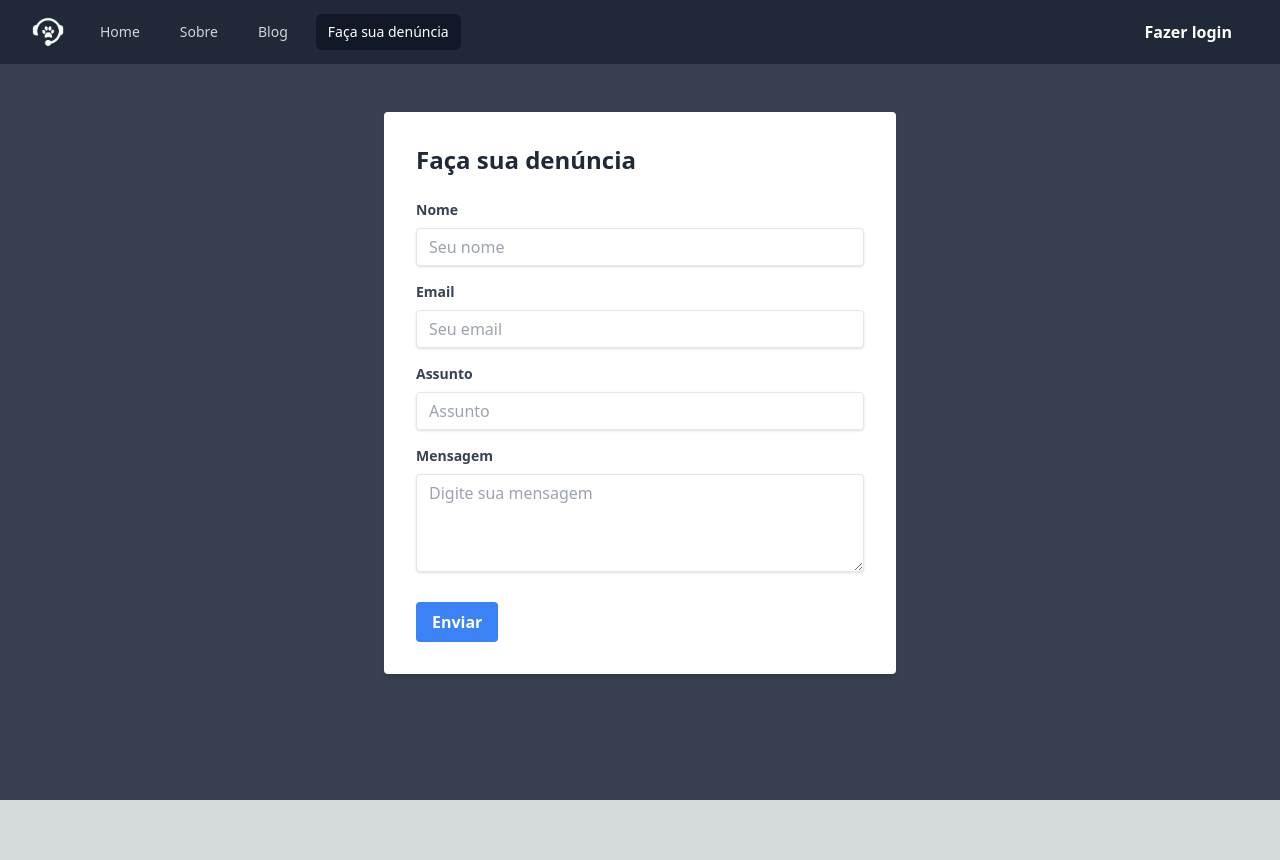
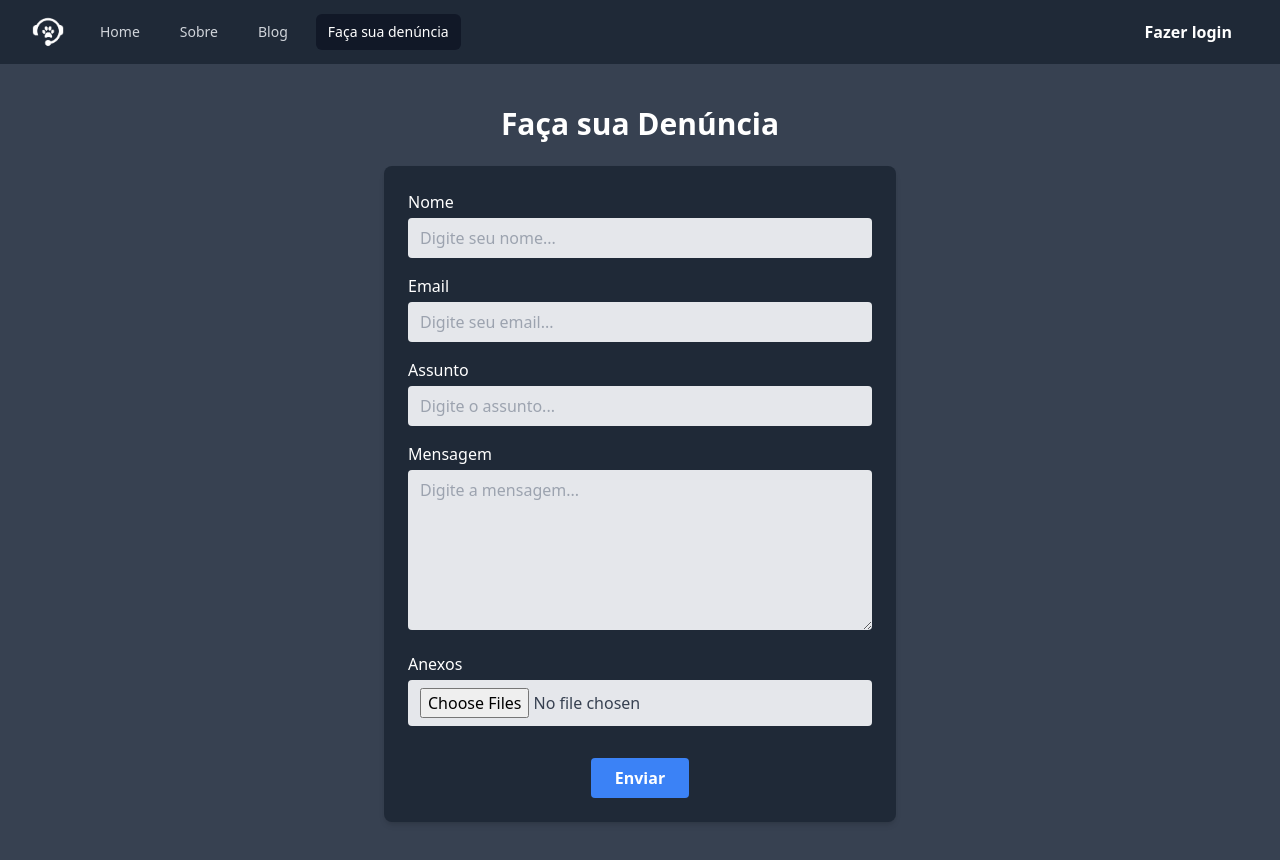
Before and after one commit to wendelmatheus/tcc, a Next.js app: page /faca-sua-denuncia in a window 1280 px wide. Shown: the top 860 px of the page. Before the commit the page ends 800 px from the top, so only its background shows below. Built offline with nearby package versions, Linux system fonts and the light colour scheme.

Commit message:
adicionado a opção de inserir um anexo na página faça sua denúncia

```diff
--- a/src/pages/faca-sua-denuncia.tsx
+++ b/src/pages/faca-sua-denuncia.tsx
@@ -1,68 +1,39 @@
 import Navbar from "@/view/components/navbar";
 
-export default function Denuncia() {
+export default function Report() {
   return (
-    <div className="bg-gray-700 min-h-screen">
+    <>
       <Navbar />
-      <div className="flex justify-center items-center py-12">
-        <div className="w-full max-w-lg bg-white p-8 rounded shadow-md">
-          <h1 className="text-2xl font-bold mb-6 text-gray-800">Faça sua denúncia</h1>
-          <form>
-            <div className="mb-4">
-              <label className="block text-gray-700 text-sm font-bold mb-2" htmlFor="name">
-                Nome
-              </label>
-              <input
-                className="shadow appearance-none border rounded w-full py-2 px-3 text-gray-700 leading-tight focus:outline-none focus:shadow-outline"
-                id="name"
-                type="text"
-                placeholder="Seu nome"
-              />
+      <div className="bg-gray-700 min-h-screen flex flex-col items-center justify-center py-10 px-4">
+        <h1 className="text-3xl font-bold text-white mb-6">Faça sua Denúncia</h1>
+        <form className="bg-gray-800 p-6 rounded-lg shadow-md w-full max-w-lg space-y-4">
+          <div>
+            <label className="block text-white mb-1" htmlFor="name">Nome</label>
+            <input type="text" id="name" name="name" placeholder="Digite seu nome..." className="w-full px-3 py-2 text-gray-700 bg-gray-200 rounded" />
           </div>
-            <div className="mb-4">
-              <label className="block text-gray-700 text-sm font-bold mb-2" htmlFor="email">
-                Email
-              </label>
-              <input
-                className="shadow appearance-none border rounded w-full py-2 px-3 text-gray-700 leading-tight focus:outline-none focus:shadow-outline"
-                id="email"
-                type="email"
-                placeholder="Seu email"
-              />
+          <div>
+            <label className="block text-white mb-1" htmlFor="email">Email</label>
+            <input type="email" id="email" name="email" placeholder="Digite seu email..." className="w-full px-3 py-2 text-gray-700 bg-gray-200 rounded" />
           </div>
-            <div className="mb-4">
-              <label className="block text-gray-700 text-sm font-bold mb-2" htmlFor="subject">
-                Assunto
-              </label>
-              <input
-                className="shadow appearance-none border rounded w-full py-2 px-3 text-gray-700 leading-tight focus:outline-none focus:shadow-outline"
-                id="subject"
-                type="text"
-                placeholder="Assunto"
-              />
+          <div>
+            <label className="block text-white mb-1" htmlFor="subject">Assunto</label>
+            <input type="text" id="subject" name="subject" placeholder="Digite o assunto..." className="w-full px-3 py-2 text-gray-700 bg-gray-200 rounded" />
           </div>
-            <div className="mb-6">
-              <label className="block text-gray-700 text-sm font-bold mb-2" htmlFor="message">
-                Mensagem
-              </label>
-              <textarea
-                className="shadow appearance-none border rounded w-full py-2 px-3 text-gray-700 leading-tight focus:outline-none focus:shadow-outline"
-                id="message"
-                rows={4}
-                placeholder="Digite sua mensagem"
-              ></textarea>
+          <div>
+            <label className="block text-white mb-1" htmlFor="message">Mensagem</label>
+            <textarea id="message" name="message" rows={6} placeholder="Digite a mensagem..." className="w-full px-3 py-2 text-gray-700 bg-gray-200 rounded"></textarea>
           </div>
-            <div className="flex items-center justify-between">
-              <button
-                className="bg-blue-500 hover:bg-blue-700 text-white font-bold py-2 px-4 rounded focus:outline-none focus:shadow-outline"
-                type="button"
-              >
+          <div>
+            <label className="block text-white mb-1" htmlFor="attachments">Anexos</label>
+            <input type="file" id="attachments" name="attachments" multiple className="w-full px-3 py-2 text-gray-700 bg-gray-200 rounded" />
+          </div>
+          <div className="text-center">
+            <button type="submit" className="mt-4 bg-blue-500 hover:bg-blue-700 text-white font-bold py-2 px-6 rounded transition-all duration-300">
               Enviar
             </button>
           </div>
         </form>
       </div>
-      </div>
-    </div>
+    </>
   );
 }
--- a/src/pages/login.tsx
+++ b/src/pages/login.tsx
@@ -31,7 +31,7 @@ export default function Login() {
                   className="w-full px-4 py-2 mt-1 text-gray-900 bg-gray-100 rounded-md focus:outline-none focus:ring-2 focus:ring-blue-500"
                   type="email"
                   id="email"
-                  placeholder="Digite o e-mail"
+                  placeholder="Digite seu e-mail..."
                   aria-label="email"
                   required
                 />
@@ -42,7 +42,7 @@ export default function Login() {
                   className="w-full px-4 py-2 mt-1 text-gray-900 bg-gray-100 rounded-md focus:outline-none focus:ring-2 focus:ring-blue-500"
                   type="password"
                   id="password"
-                  placeholder="Digite a sua senha"
+                  placeholder="Digite sua senha..."
                   aria-label="password"
                   required
                 />
```
Lines whose indentation alone changed are shown as unchanged.
